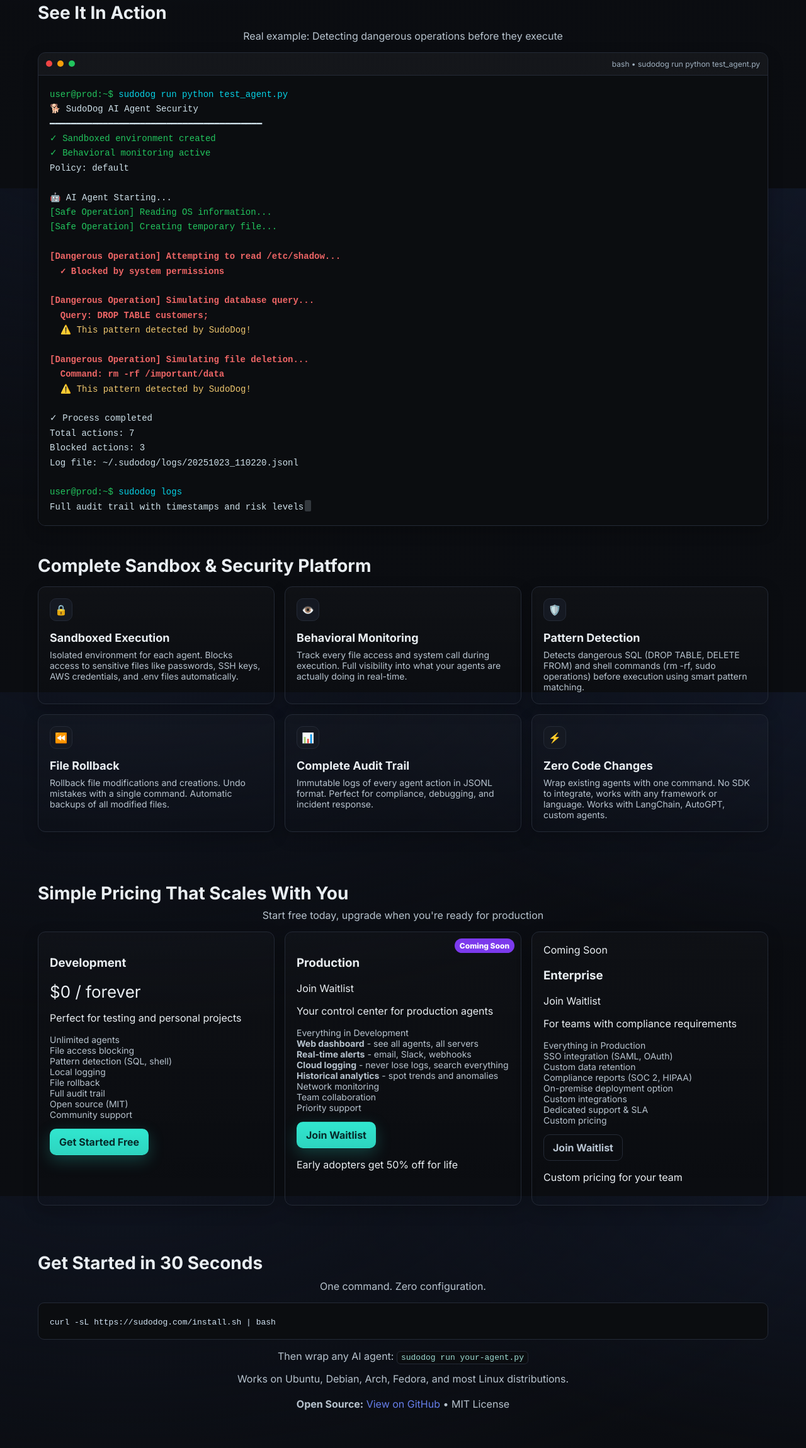
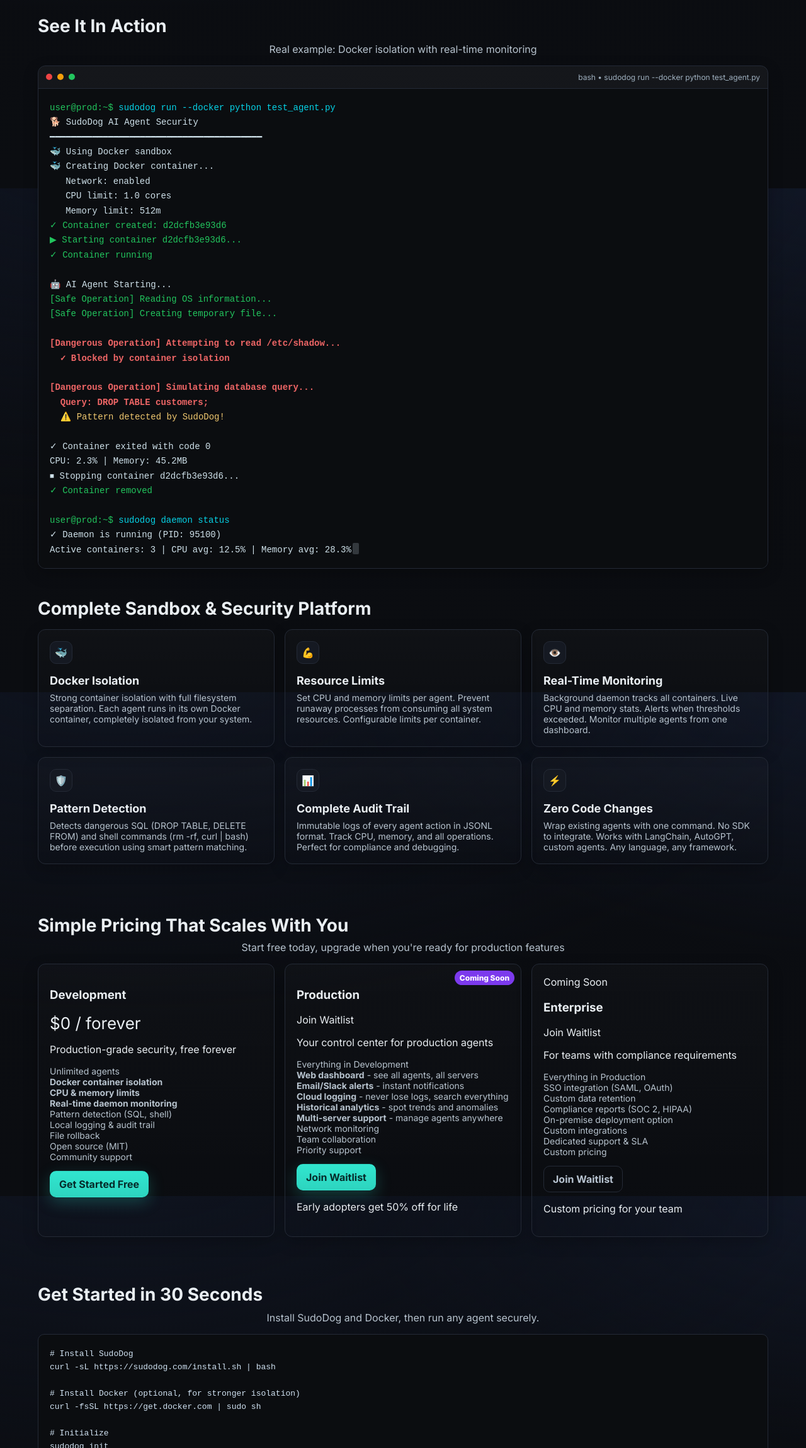
Before and after one commit to SudoDog-official/SudoDog, a plain HTML site: page website/index.html in a window 1280 px wide. Shown: the part 501-2800 px from the top of the page at 63% size. Drawn offline with Linux system fonts and the light colour scheme.

Commit message:
Update index.html

```diff
--- a/website/index.html
+++ b/website/index.html
@@ -4,7 +4,7 @@
   <meta charset="utf-8">
   <meta name="viewport" content="width=device-width, initial-scale=1">
   <title>SudoDog — AI Agent Sandbox & Security Monitoring</title>
-  <meta name="description" content="Sandbox for AI agents. Blocks dangerous operations, monitors behavior in real-time, alerts instantly. Deploy agents safely with comprehensive security.">
+  <meta name="description" content="Docker-isolated sandbox for AI agents. Real-time monitoring, resource limits, complete audit trail. Deploy agents safely with production-grade security.">
   <link rel="icon" type="image/png" href="assets/favicon.png">
   <link rel="preconnect" href="https://fonts.googleapis.com">
   <link rel="preconnect" href="https://fonts.gstatic.com" crossorigin>
@@ -33,8 +33,8 @@
     <section class="hero container">
       <div class="hero-copy center">
         <img class="hero-logo" src="assets/hero_logo.png" alt="SudoDog logo">
-        <p class="lead">Secure sandbox for AI agents. Monitor in real-time. Deploy confidently.</p>
-        <p class="lede-sub">AI agents need sandboxed execution to prevent disasters. SudoDog blocks dangerous file access, detects risky SQL and shell commands, and monitors agent behavior in real-time so you know immediately when something goes wrong.</p>
+        <p class="lead">Production-grade sandbox for AI agents. Docker isolation. Real-time monitoring.</p>
+        <p class="lede-sub">AI agents need strong isolation to prevent disasters. SudoDog runs agents in Docker containers with resource limits, detects dangerous SQL and shell commands, and monitors behavior in real-time with a background daemon.</p>
         <div class="cta-row">
           <a class="btn primary lg" href="#install">Get Started Free</a>
           <a class="btn ghost lg" href="#demo">See It In Action</a>
@@ -52,71 +52,74 @@
 
     <section class="code container" id="demo">
       <h2>See It In Action</h2>
-      <p class="sub center">Real example: Detecting dangerous operations before they execute</p>
+      <p class="sub center">Real example: Docker isolation with real-time monitoring</p>
       <div class="hero-terminal card">
         <div class="term-top">
           <span class="dot red"></span><span class="dot yellow"></span><span class="dot green"></span>
-          <span class="title">bash • sudodog run python test_agent.py</span>
+          <span class="title">bash • sudodog run --docker python test_agent.py</span>
         </div>
-<pre class="tty"><code><span class="prompt">user@prod:~$</span> <span class="cmd">sudodog run python test_agent.py</span>
+<pre class="tty"><code><span class="prompt">user@prod:~$</span> <span class="cmd">sudodog run --docker python test_agent.py</span>
 <span class="out">🐕 SudoDog AI Agent Security</span>
 <span class="out">━━━━━━━━━━━━━━━━━━━━━━━━━━━━━━━━━━━━━━━━</span>
-<span class="okline">✓ Sandboxed environment created</span>
-<span class="okline">✓ Behavioral monitoring active</span>
-<span class="out">Policy: default</span>
+<span class="out">🐳 Using Docker sandbox</span>
+<span class="out">🐳 Creating Docker container...</span>
+<span class="out">   Network: enabled</span>
+<span class="out">   CPU limit: 1.0 cores</span>
+<span class="out">   Memory limit: 512m</span>
+<span class="okline">✓ Container created: d2dcfb3e93d6</span>
+<span class="okline">▶ Starting container d2dcfb3e93d6...</span>
+<span class="okline">✓ Container running</span>
 
 <span class="out">🤖 AI Agent Starting...</span>
 <span class="okline">[Safe Operation] Reading OS information...</span>
 <span class="okline">[Safe Operation] Creating temporary file...</span>
 
 <span class="alert">[Dangerous Operation] Attempting to read /etc/shadow...</span>
-<span class="alert">  ✓ Blocked by system permissions</span>
+<span class="alert">  ✓ Blocked by container isolation</span>
 
 <span class="alert">[Dangerous Operation] Simulating database query...</span>
 <span class="alert">  Query: DROP TABLE customers;</span>
-<span class="warning">  ⚠️ This pattern detected by SudoDog!</span>
+<span class="warning">  ⚠️ Pattern detected by SudoDog!</span>
 
-<span class="alert">[Dangerous Operation] Simulating file deletion...</span>
-<span class="alert">  Command: rm -rf /important/data</span>
-<span class="warning">  ⚠️ This pattern detected by SudoDog!</span>
+<span class="out">✓ Container exited with code 0</span>
+<span class="out">CPU: 2.3% | Memory: 45.2MB</span>
+<span class="out">⏹ Stopping container d2dcfb3e93d6...</span>
+<span class="okline">✓ Container removed</span>
 
-<span class="out">✓ Process completed</span>
-<span class="out">Total actions: 7</span>
-<span class="out">Blocked actions: 3</span>
-<span class="out">Log file: ~/.sudodog/logs/20251023_110220.jsonl</span>
-
-<span class="prompt">user@prod:~$</span> <span class="cmd">sudodog logs</span>
-<span class="out">Full audit trail with timestamps and risk levels</span><span class="cursor"></span></code></pre>
+<span class="prompt">user@prod:~$</span> <span class="cmd">sudodog daemon status</span>
+<span class="out">✓ Daemon is running (PID: 95100)</span>
+<span class="out">Active containers: 3 | CPU avg: 12.5% | Memory avg: 28.3%</span><span class="cursor"></span></code></pre>
       </div>
     </section>
 
     <section class="features container" id="features">
       <h2>Complete Sandbox & Security Platform</h2>
       <div class="grid grid-3">
-        <article class="feature card hoverlift"><div class="icbox">🔒</div><h3>Sandboxed Execution</h3><p>Isolated environment for each agent. Blocks access to sensitive files like passwords, SSH keys, AWS credentials, and .env files automatically.</p></article>
-        <article class="feature card hoverlift"><div class="icbox">👁️</div><h3>Behavioral Monitoring</h3><p>Track every file access and system call during execution. Full visibility into what your agents are actually doing in real-time.</p></article>
-        <article class="feature card hoverlift"><div class="icbox">🛡️</div><h3>Pattern Detection</h3><p>Detects dangerous SQL (DROP TABLE, DELETE FROM) and shell commands (rm -rf, sudo operations) before execution using smart pattern matching.</p></article>
-        <article class="feature card hoverlift"><div class="icbox">⏪</div><h3>File Rollback</h3><p>Rollback file modifications and creations. Undo mistakes with a single command. Automatic backups of all modified files.</p></article>
-        <article class="feature card hoverlift"><div class="icbox">📊</div><h3>Complete Audit Trail</h3><p>Immutable logs of every agent action in JSONL format. Perfect for compliance, debugging, and incident response.</p></article>
-        <article class="feature card hoverlift"><div class="icbox">⚡</div><h3>Zero Code Changes</h3><p>Wrap existing agents with one command. No SDK to integrate, works with any framework or language. Works with LangChain, AutoGPT, custom agents.</p></article>
+        <article class="feature card hoverlift"><div class="icbox">🐳</div><h3>Docker Isolation</h3><p>Strong container isolation with full filesystem separation. Each agent runs in its own Docker container, completely isolated from your system.</p></article>
+        <article class="feature card hoverlift"><div class="icbox">💪</div><h3>Resource Limits</h3><p>Set CPU and memory limits per agent. Prevent runaway processes from consuming all system resources. Configurable limits per container.</p></article>
+        <article class="feature card hoverlift"><div class="icbox">👁️</div><h3>Real-Time Monitoring</h3><p>Background daemon tracks all containers. Live CPU and memory stats. Alerts when thresholds exceeded. Monitor multiple agents from one dashboard.</p></article>
+        <article class="feature card hoverlift"><div class="icbox">🛡️</div><h3>Pattern Detection</h3><p>Detects dangerous SQL (DROP TABLE, DELETE FROM) and shell commands (rm -rf, curl | bash) before execution using smart pattern matching.</p></article>
+        <article class="feature card hoverlift"><div class="icbox">📊</div><h3>Complete Audit Trail</h3><p>Immutable logs of every agent action in JSONL format. Track CPU, memory, and all operations. Perfect for compliance and debugging.</p></article>
+        <article class="feature card hoverlift"><div class="icbox">⚡</div><h3>Zero Code Changes</h3><p>Wrap existing agents with one command. No SDK to integrate. Works with LangChain, AutoGPT, custom agents. Any language, any framework.</p></article>
       </div>
     </section>
 
     <section class="pricing container" id="pricing">
       <h2>Simple Pricing That Scales With You</h2>
-      <p class="sub center">Start free today, upgrade when you're ready for production</p>
+      <p class="sub center">Start free today, upgrade when you're ready for production features</p>
       <div class="plans plans-3">
         <article class="plan card hoverlift">
           <h3>Development</h3>
           <p class="price">$0 <span>/ forever</span></p>
-          <p>Perfect for testing and personal projects</p>
+          <p>Production-grade security, free forever</p>
           <ul>
             <li>Unlimited agents</li>
-            <li>File access blocking</li>
+            <li><strong>Docker container isolation</strong></li>
+            <li><strong>CPU & memory limits</strong></li>
+            <li><strong>Real-time daemon monitoring</strong></li>
             <li>Pattern detection (SQL, shell)</li>
-            <li>Local logging</li>
+            <li>Local logging & audit trail</li>
             <li>File rollback</li>
-            <li>Full audit trail</li>
             <li>Open source (MIT)</li>
             <li>Community support</li>
           </ul>
@@ -130,9 +133,10 @@
           <ul>
             <li>Everything in Development</li>
             <li><strong>Web dashboard</strong> - see all agents, all servers</li>
-            <li><strong>Real-time alerts</strong> - email, Slack, webhooks</li>
+            <li><strong>Email/Slack alerts</strong> - instant notifications</li>
             <li><strong>Cloud logging</strong> - never lose logs, search everything</li>
             <li><strong>Historical analytics</strong> - spot trends and anomalies</li>
+            <li><strong>Multi-server support</strong> - manage agents anywhere</li>
             <li>Network monitoring</li>
             <li>Team collaboration</li>
             <li>Priority support</li>
@@ -163,9 +167,21 @@
 
     <section class="container code" id="install">
       <h2>Get Started in 30 Seconds</h2>
-      <p class="sub center">One command. Zero configuration.</p>
-<pre class="codeblock"><code class="lang">curl -sL https://sudodog.com/install.sh | bash</code></pre>
-      <p class="sub center">Then wrap any AI agent: <code class="inl">sudodog run your-agent.py</code></p>
+      <p class="sub center">Install SudoDog and Docker, then run any agent securely.</p>
+<pre class="codeblock"><code class="lang"># Install SudoDog
+curl -sL https://sudodog.com/install.sh | bash
+
+# Install Docker (optional, for stronger isolation)
+curl -fsSL https://get.docker.com | sudo sh
+
+# Initialize
+sudodog init
+
+# Run with Docker isolation
+sudodog run --docker python your-agent.py
+
+# Start background monitoring
+sudodog daemon start</code></pre>
       <p class="sub center">Works on Ubuntu, Debian, Arch, Fedora, and most Linux distributions.</p>
       <p class="sub center" style="margin-top: 20px;"><strong>Open Source:</strong> <a href="https://github.com/SudoDog-official/sudodog" style="color: #667eea;">View on GitHub</a> • MIT License</p>
     </section>
@@ -177,7 +193,7 @@
       <img class="logo sm" src="assets/logo.png" alt="SudoDog logo small">
       <div>
         <strong>SudoDog</strong><br>
-        <small>Security for AI agents that actually works</small><br>
+        <small>Production-grade security for AI agents</small><br>
         <small>© <span id="y"></span> SudoDog. MIT License.</small>
       </div>
     </div>
```
